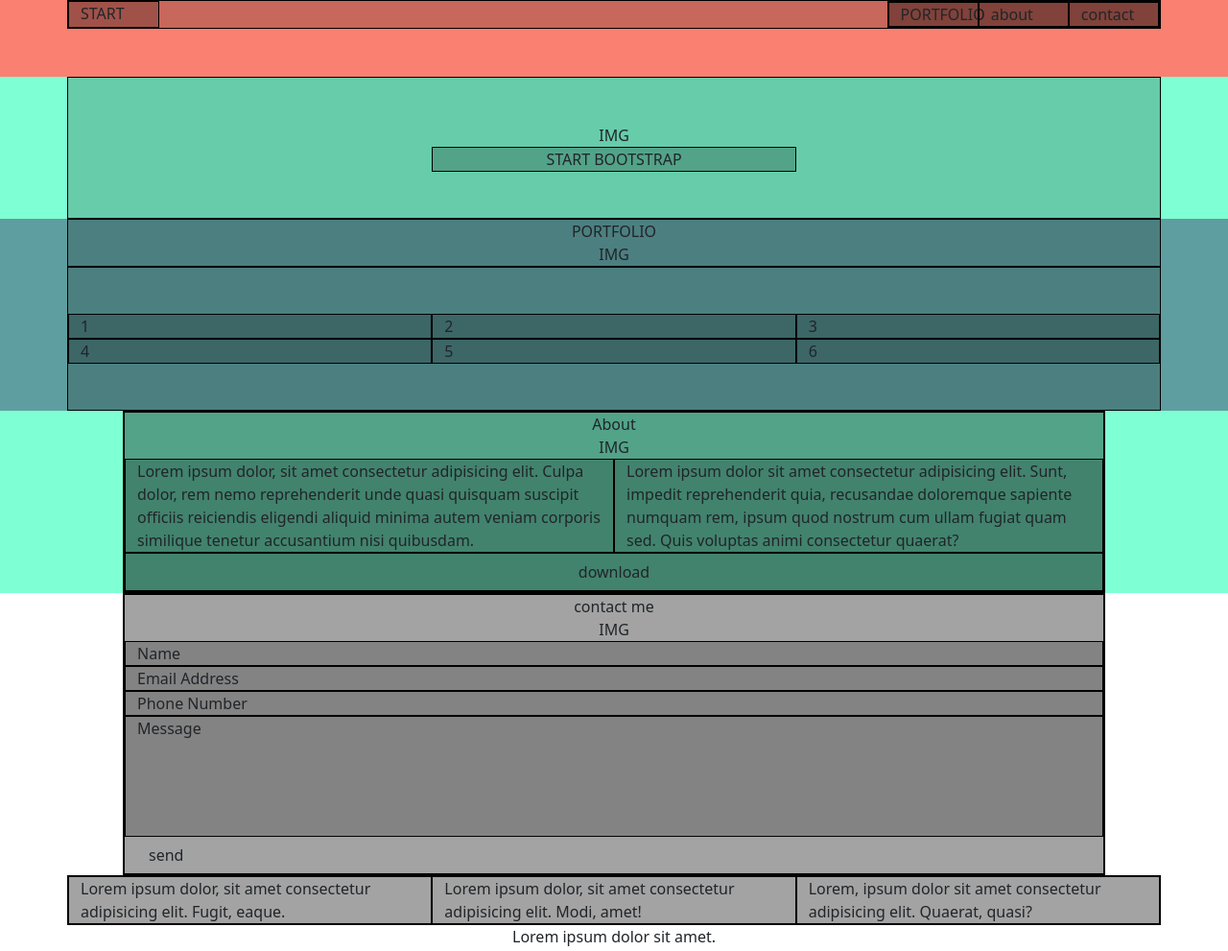
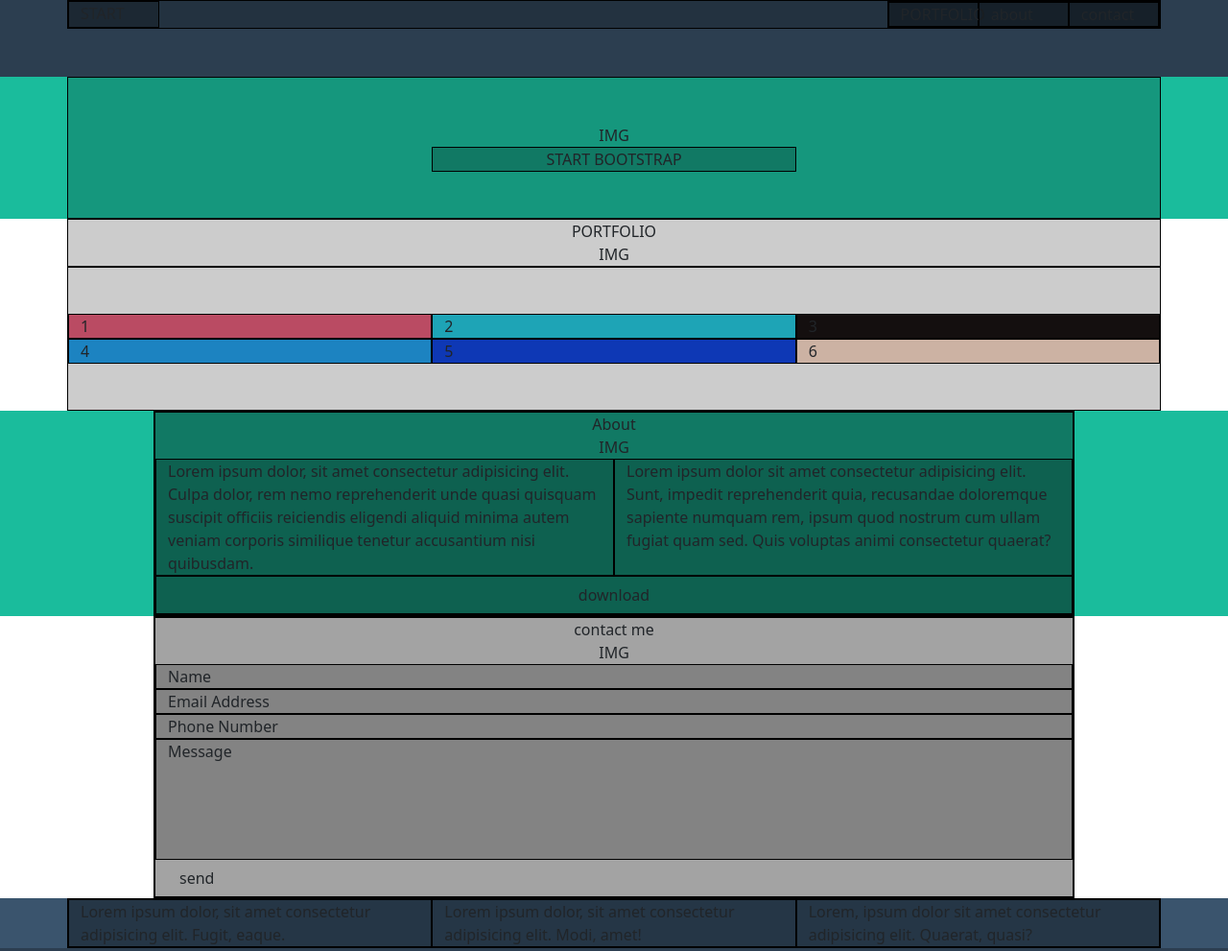
Before and after one commit to VikVanDik/html-css-bootstrap-freelancer, a plain HTML site: page index.html in a window 1280 px wide. Shown: the top 991 px of the page at 96% size. Drawn offline with nearby package versions, Linux system fonts and the light colour scheme.

Commit message:
[add]:colors

```diff
--- a/index.html
+++ b/index.html
@@ -9,7 +9,7 @@
   <title>Bootstrap Freelancer</title>
 </head>
 <body>
-  <header>
+  <header class="dark-blue">
     <div class="container">
       <div class="row justify-content-between">
         <div class="col-1">START</div>
@@ -25,7 +25,7 @@
     </div>
   </header>
   <main>
-    <section class="start-b">
+    <section class="start-b water-green">
       <div class="container">
         <div class="row justify-content-center py-5">
           <div class=" text-center">IMG</div>
@@ -44,17 +44,17 @@
 
       <div class="container py-5">
         <div class="row row-cols-1 row-cols-md-2 row-cols-lg-3">
-          <div class="col">1</div>
-          <div class="col">2</div>
-          <div class="col">3</div>
-          <div class="col">4</div>
-          <div class="col">5</div>
-          <div class="col">6</div>
+          <div class="col violet">1</div>
+          <div class="col light-blue">2</div>
+          <div class="col black">3</div>
+          <div class="col light-blue-2">4</div>
+          <div class="col blue">5</div>
+          <div class="col sand">6</div>
         </div>
       </div>
     </section>
 
-    <section class="about">
+    <section class="about water-green">
       <div class="container-v">
         <div class="container-fluid">
           <div class="d-flex flex-column align-items-center ">
@@ -93,7 +93,7 @@
       </div>
     </section>
 
-    <section class="pre-footer">
+    <section class="pre-footer dark-blue-2">
       <div class="container">
         <div class="row row-cols-1 row-cols-md-3">
           <div class="col">Lorem ipsum dolor, sit amet consectetur adipisicing elit. Fugit, eaque.</div>
@@ -104,7 +104,7 @@
     </section>
   </main>
 
-  <footer class="text-center">
+  <footer class="text-center py-5 dark-blue">
     <div>Lorem ipsum dolor sit amet.</div>
   </footer>
 </body>
--- a/style/style.css
+++ b/style/style.css
@@ -10,26 +10,52 @@
   border: 1px solid black;
 }
 
+/* PALETTE COLORI */
+
+.dark-blue {
+  background-color: #2C3E50;
+}
+
+.water-green {
+  background-color: #1ABC9C;
+}
+
+.violet {
+  background-color: #BA4B63;
+}
+
+.light-blue {
+  background-color: #1EA4B6;
+}
+
+.black {
+  background-color: #140F0F;
+}
+
+.light-blue-2 {
+  background-color: #1C83C1;
+}
+
+.blue {
+  background-color: #0E38B5;
+}
+
+.sand {
+  background-color: #CCB2A3;
+}
+
+.dark-blue-2 {
+  background-color: #3A546D;
+}
+
 header {
   height: 80px;
-  background-color: salmon;
-}
-
-.start-b {
-  background-color: aquamarine;
-}
-
-.portfolio {
-  background-color: cadetblue;
-}
-
-.about {
-  background-color: aquamarine;
 }
 
 .container-v {
-  width: 80%;
+  width: 75%;
   margin: 0 auto;
+  max-width: 1200px;
 }
 
 .pb-100 {
```
